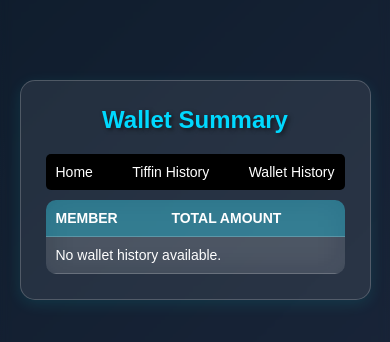
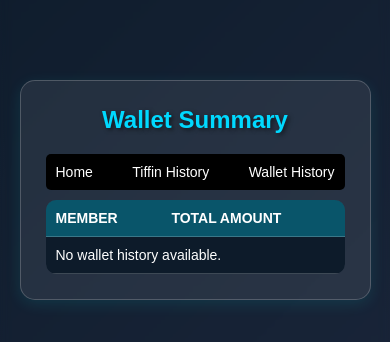
Before and after one commit to Mananpatel08/TifinTracker, a Django app: page /wallet-history/ in a window 390 px wide. Shown: the part 232-574 px from the top of the page. Run offline with Django 5.2, Linux system fonts and the light colour scheme; data that the repository does not hold is empty.

Commit message:
html change

```diff
--- a/TifinTracker/Tracker/templates/wallet_history.html
+++ b/TifinTracker/Tracker/templates/wallet_history.html
@@ -95,6 +95,10 @@
                 padding: 10px;
                 font-size: 14px;
             }
+            tr {
+                background-color: #0d1b2a;
+                color: white;
+            }
         }
 
         /* Fade-in Animation */
```
